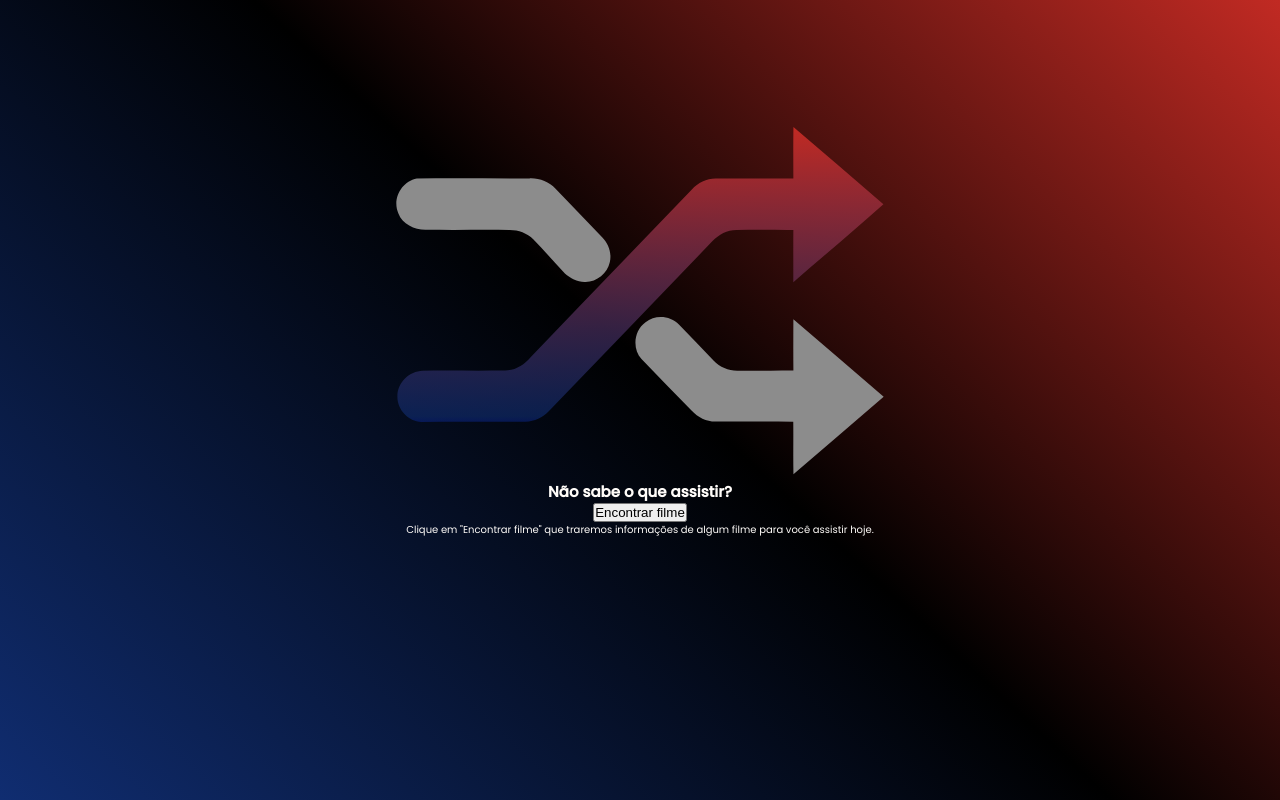
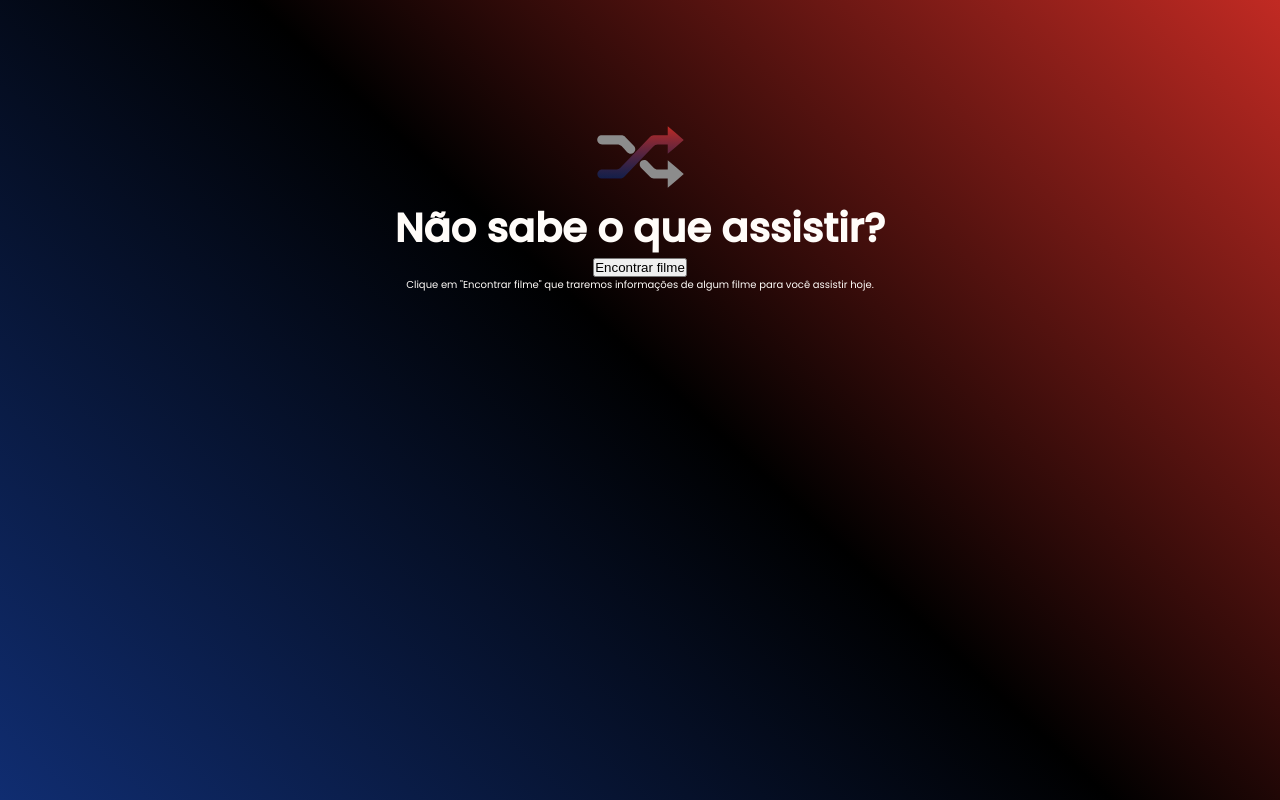
Before and after one commit to raiane-oliveira/Rocketflix, a plain HTML site: page index.html in a window 1280 px wide. Drawn offline with Linux system fonts and the light colour scheme.

Commit message:
feat: title app styles

```diff
--- a/index.html
+++ b/index.html
@@ -28,13 +28,13 @@
 
     <body>
         <main id="app">
-            <section class="title-app">
+            <section class="title-app grid">
                 <img src="assets/shuffle.svg" alt="Setas" />
                 <h1>Não sabe o que assistir?</h1>
             </section>
 
             <!-- Container dos filmes -->
-            <section class="container-movies-app"></section>
+            <section class="container-movies-app grid"></section>
 
             <button class="find-movie-btn-app">Encontrar filme</button>
             <p class="paragraph-app">
--- a/styles.css
+++ b/styles.css
@@ -16,6 +16,11 @@ body {
     font-family: "Poppins", sans-serif;
 }
 
+/* Utilities classes */
+.grid {
+    display: grid;
+}
+
 /* App */
 #app {
     height: 100vh;
@@ -27,3 +32,20 @@ body {
     background: var(--background);
     color: var(--title);
 }
+
+/* Title app */
+.title-app {
+    gap: 1rem;
+    place-items: center;
+}
+
+.title-app img {
+    width: 8.7rem;
+    height: 6.2rem;
+}
+
+.title-app h1 {
+    font-size: 4rem;
+    font-weight: 700;
+    line-height: 6rem;
+}
```
